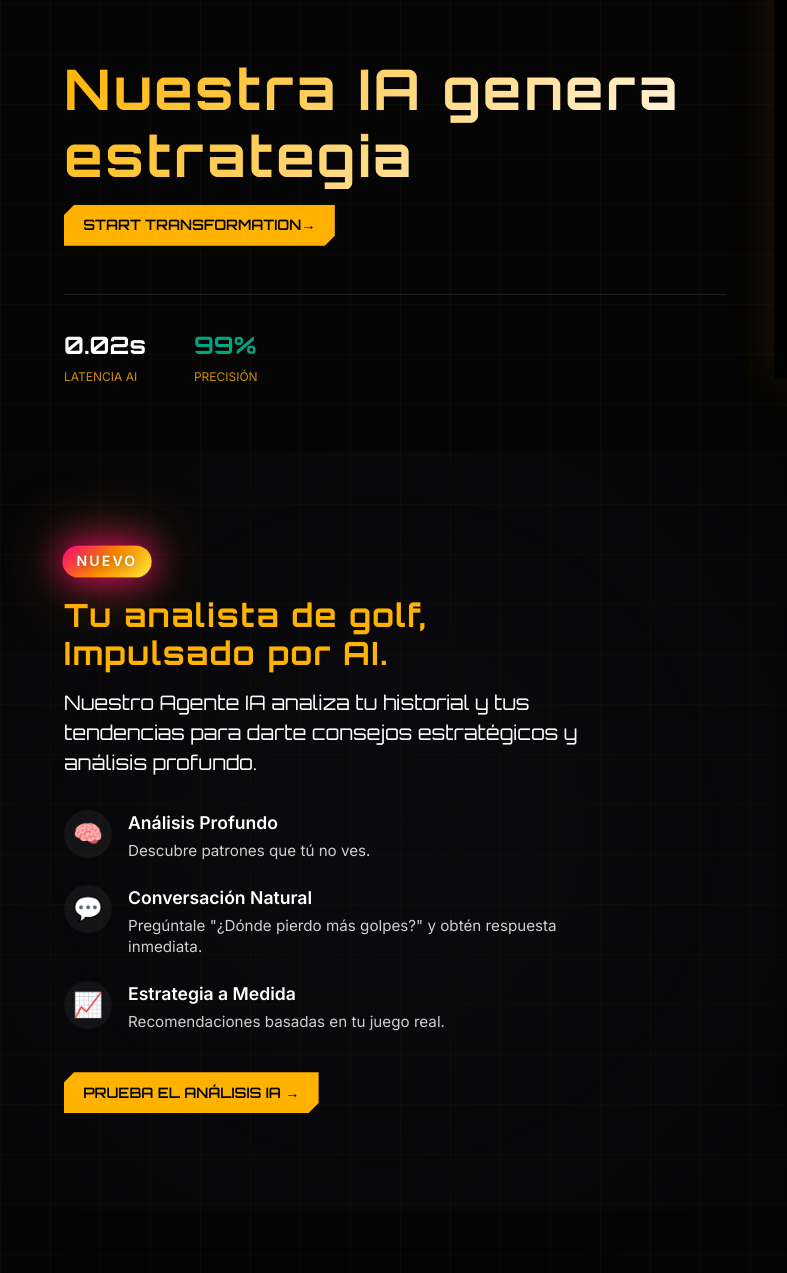
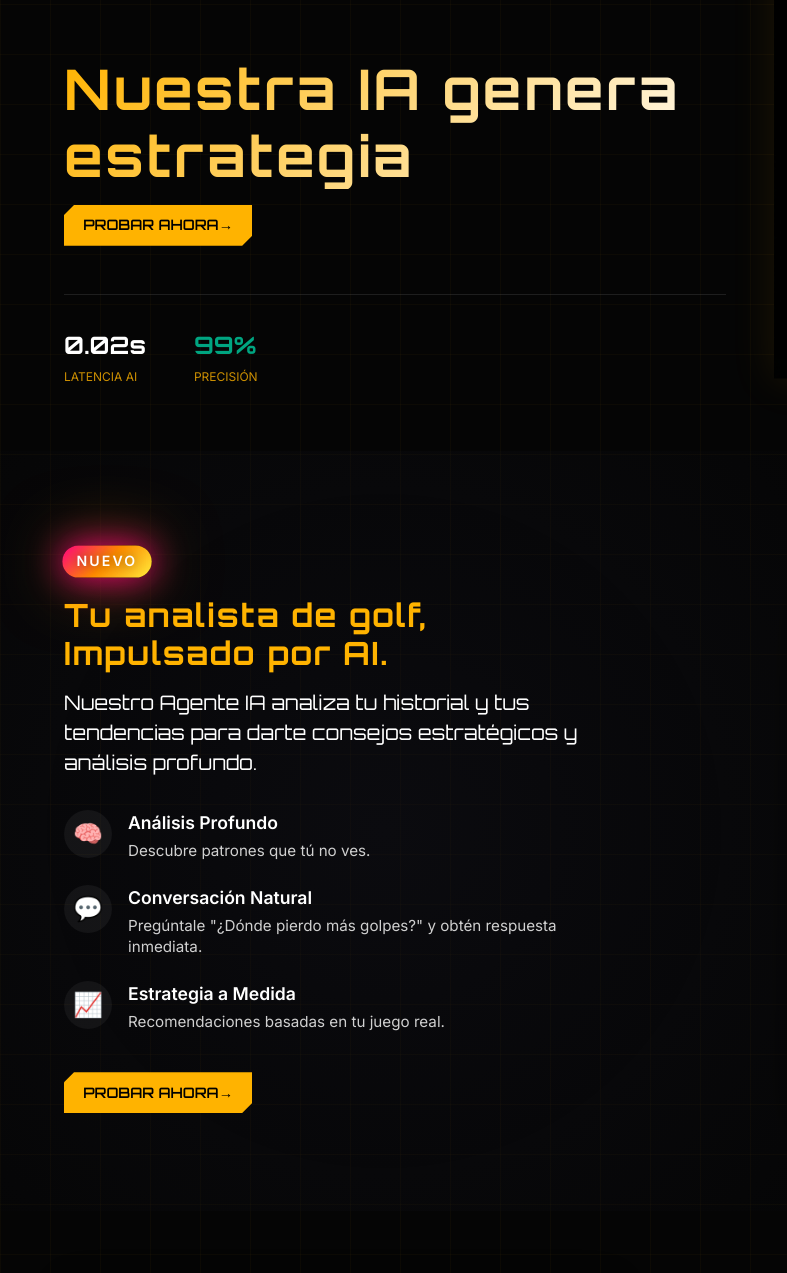
Before and after one commit to PedroGVG/Web_D2G, a plain HTML site: page index.html in a window 1280 px wide. Shown: the part 1646-2919 px from the top of the page, 0-787 px from the left. Drawn offline with Linux system fonts and the light colour scheme.

Commit message:
cambio CTA

```diff
--- a/index.html
+++ b/index.html
@@ -185,7 +185,9 @@
 
 
                 <div class="hero-actions">
-                    <a href="https://app.data2gain.com" class="btn btn-primary">Start Transformation <span
+                    <a href="https://app.data2gain.com" class="btn btn-primary"
+                        data-lang-es="Probar ahora <span class='arrow'>→</span>"
+                        data-lang-en="Try now <span class='arrow'>→</span>">Probar ahora <span
                             class="arrow">→</span></a>
 
                 </div>
@@ -265,7 +267,8 @@
                     </ul>
 
                     <a href="https://app.data2gain.com" id="btn-ai-analysis" class="btn btn-primary btn-glow"
-                        data-lang-es="Prueba el Análisis IA →" data-lang-en="Try AI Analysis →">Prueba el Análisis IA
+                        data-lang-es="Probar ahora <span class='arrow'>→</span>"
+                        data-lang-en="Try now <span class='arrow'>→</span>">Probar ahora
                         <span class="arrow">→</span></a>
                 </div>
 
```
